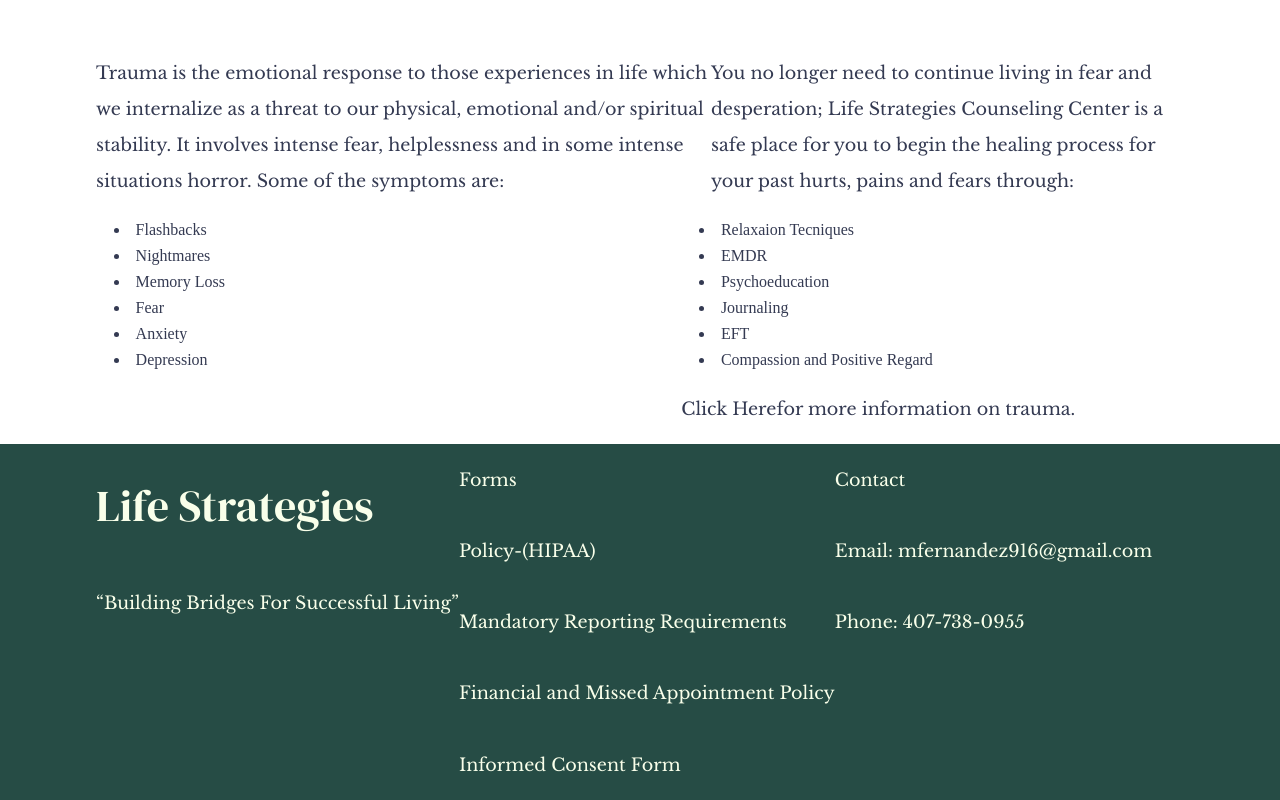
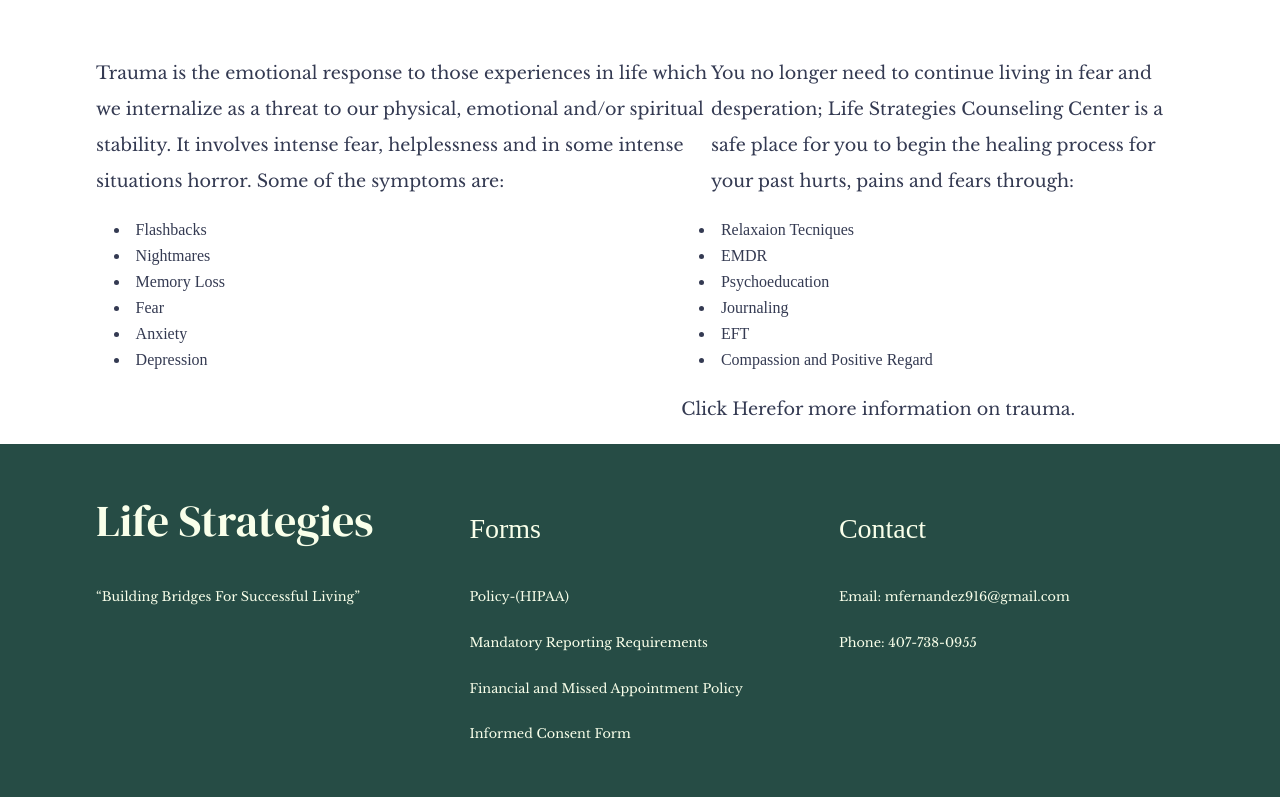
Before and after one commit to IArodriguez99/Life-Strategies, a React (Create React App) app: page /counseling in a window 1280 px wide. Shown: the part 2822-3622 px from the top of the page. Built offline with nearby package versions, Linux system fonts and the light colour scheme.

Commit message:
Footer setup

```diff
--- a/src/components/Footer/Footer.css
+++ b/src/components/Footer/Footer.css
@@ -1,7 +1,7 @@
 .footer-container{
-    margin-inline: auto;
+    padding: 2rem 0rem;
     display: flex;
-    justify-content: space-evenly;
+    justify-content: space-around;
     background-color: #264C45;
 }
 
@@ -9,9 +9,21 @@
     width: min(85%, 70.5rem);
     display: flex;
     flex-direction: row;
+    justify-content: flex-start;
+    gap: 6rem;
+
 }
 
 .footer-col{
     display: flex;
     flex-direction: column;
 }
+
+.footer-col p{
+    font-size: 0.8rem;
+    margin-top: -0.2rem;
+}
+
+.footer-col h1{
+   margin-top: 0.8rem
+}
--- a/src/components/Footer/Footer.js
+++ b/src/components/Footer/Footer.js
@@ -9,14 +9,14 @@
                     <p>“Building Bridges For Successful Living”</p>
                 </div>
                 <div className="footer-col">
-                    <p>Forms</p>
+                    <h4>Forms</h4>
                     <p>Policy-(HIPAA)</p>
                     <p>Mandatory Reporting Requirements</p>
                     <p>Financial and Missed Appointment Policy</p>
                     <p>Informed Consent Form</p>
                 </div>
                 <div className="footer-col">
-                    <p>Contact</p>
+                    <h4>Contact</h4>
                     <p>Email: mfernandez916@gmail.com</p>
                     <p>Phone: 407-738-0955</p>
                 </div>
```
